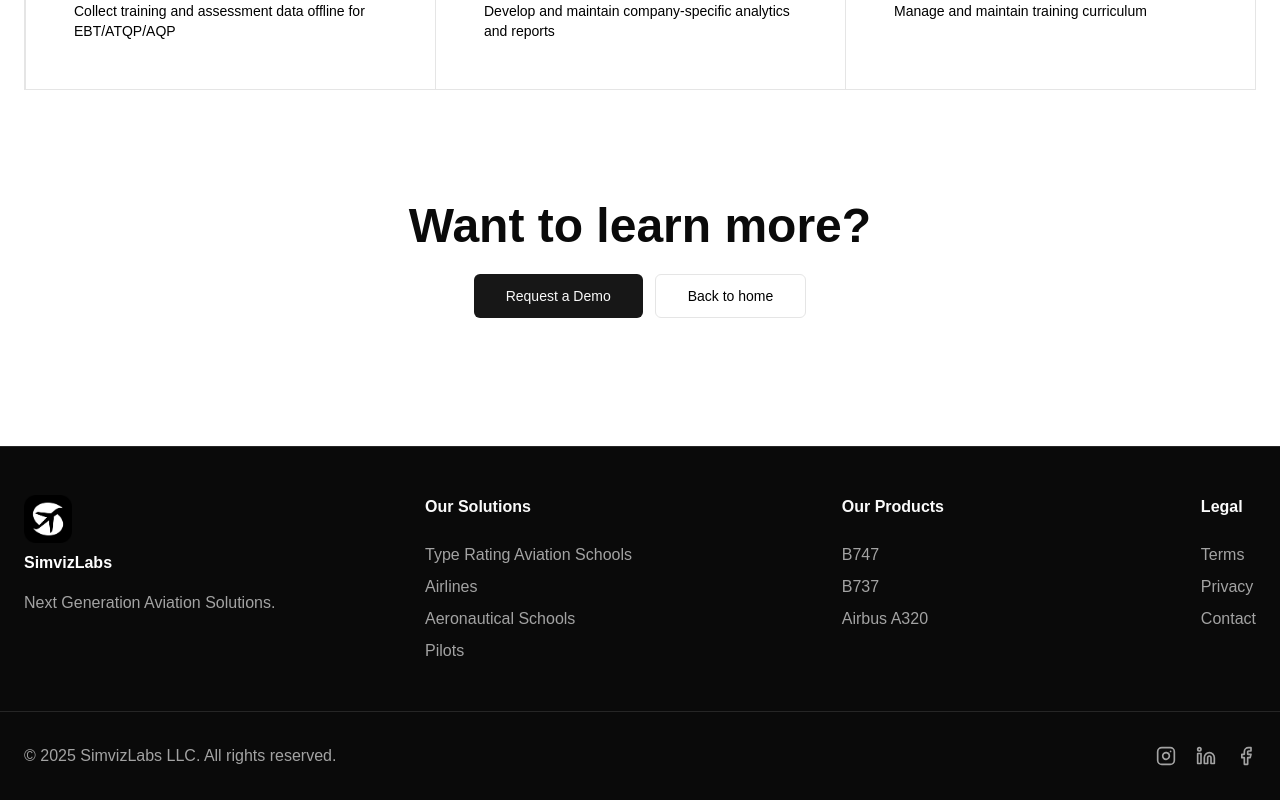
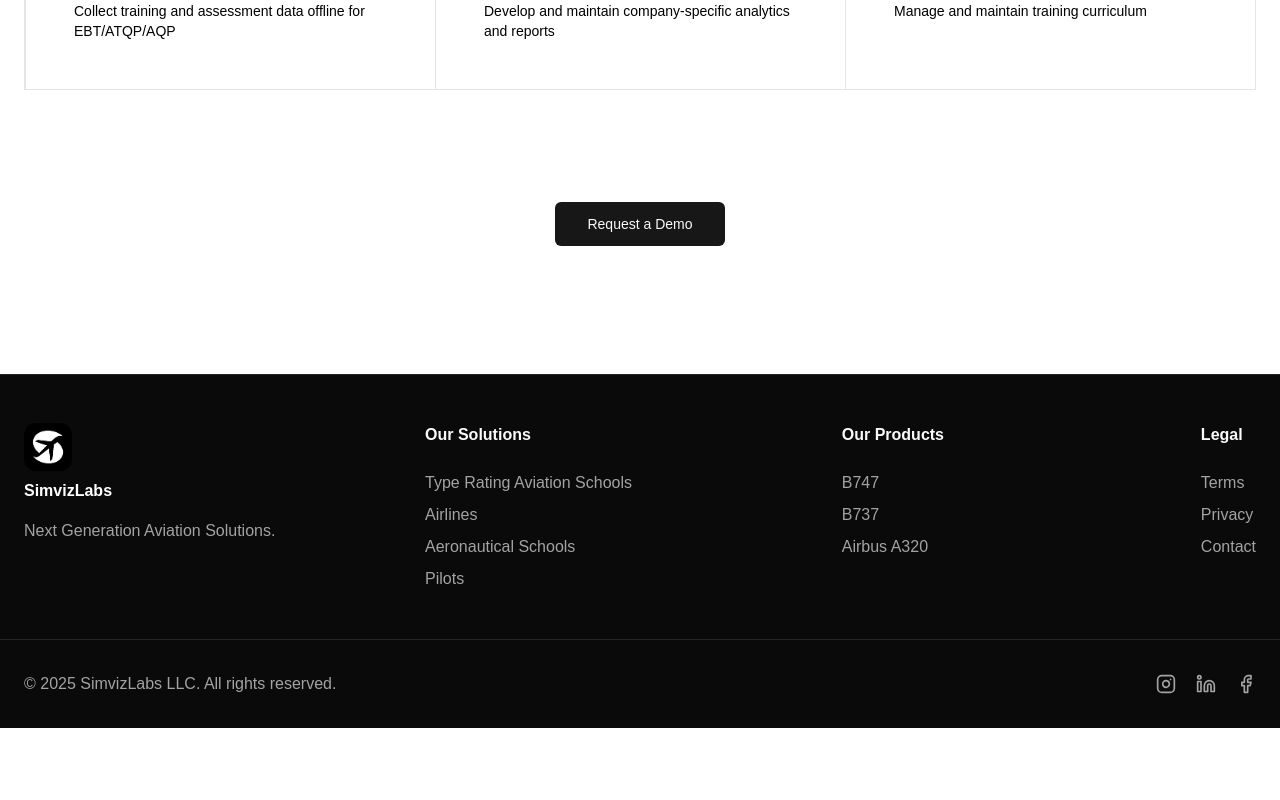
Before and after one commit to simvizlabs/simvizlabs-landing, a Next.js app: page /airlines in a window 1280 px wide. Shown: the part 2162-2962 px from the top of the page. After the commit the page ends 2890 px from the top, so only its background shows below. Built offline with nearby package versions, Linux system fonts and the light colour scheme.

Commit message:
removed a button

```diff
--- a/app/airlines/page.tsx
+++ b/app/airlines/page.tsx
@@ -212,7 +212,7 @@ const AirlinesPage = () => {
            <div className="pb-12">
                <div className="mx-auto max-w-5xl px-6">
                    <div className="space-y-6 text-center">
-                       <h2 className="text-foreground text-balance text-4xl font-semibold lg:text-5xl font-geist">Want to learn more?</h2>
+                       {/* <h2 className="text-foreground text-balance text-4xl font-semibold lg:text-5xl font-geist">Want to learn more?</h2> */}
                        <div className="flex justify-center gap-3 font-geist">
                            <Button
                                asChild
@@ -220,13 +220,13 @@ const AirlinesPage = () => {
                                className="font-geist">
                                <Link href="https://calendly.com/simvizlabs_demo/30min" className="font-geist">Request a Demo</Link>
                            </Button>
-                           <Button
+                           {/* <Button
                                asChild
                                variant="outline"
                                size="lg"
                                className="font-geist">
                                <Link href="/" className="font-geist">Back to home</Link>
-                           </Button>
+                           </Button> */}
                        </div>
                    </div>
                </div>
```
